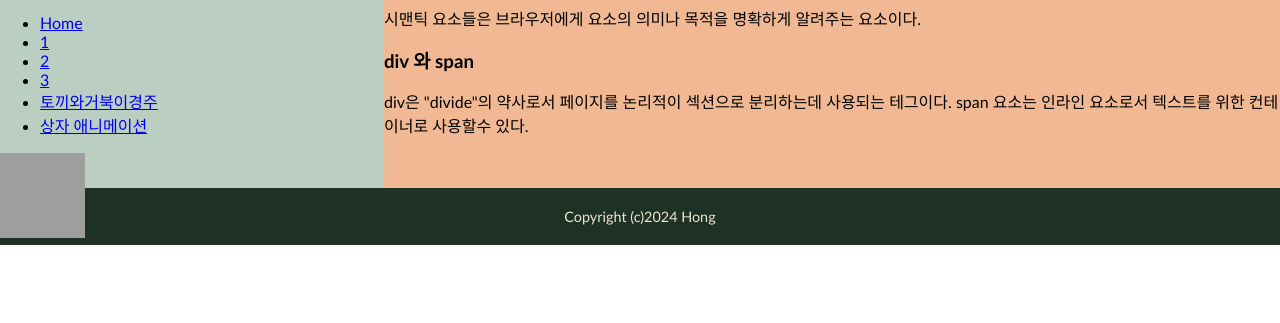
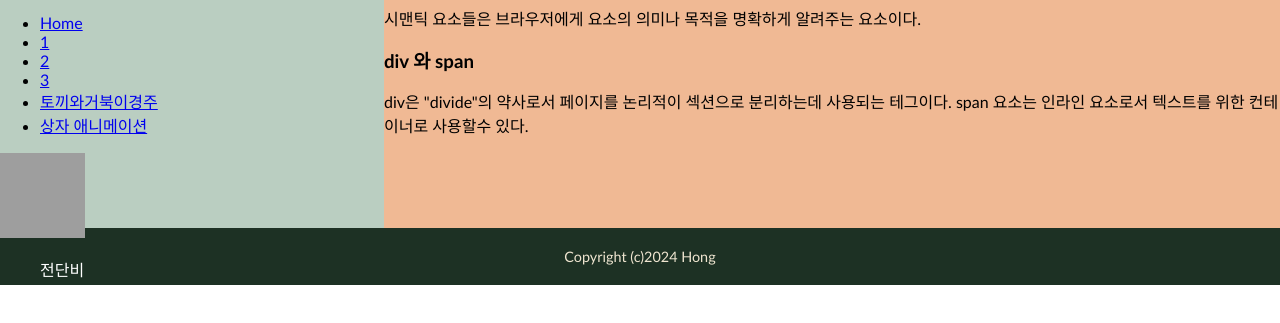
Before and after one commit to Jundanbi/htmldanbi, a plain HTML site: page index.html in a window 1280 px wide. Shown: the part 81-404 px from the top of the page. Drawn offline with Linux system fonts and the light colour scheme; grey boxes are pictures that could not be loaded.

Commit message:
Add files via upload

```diff
--- a/my css.css
+++ b/my css.css
@@ -22,14 +22,14 @@ body {
         section#main {
             float: right;
             width: 70%;
-            height: 220px;
+            height: 260px;
             background-color: #f0b994 ;
         }
 
         nav {
             float: left;
             width: 30%;
-            height: 220px;
+            height: 260px;
             background-color: #bacec1;
         }
 
```
